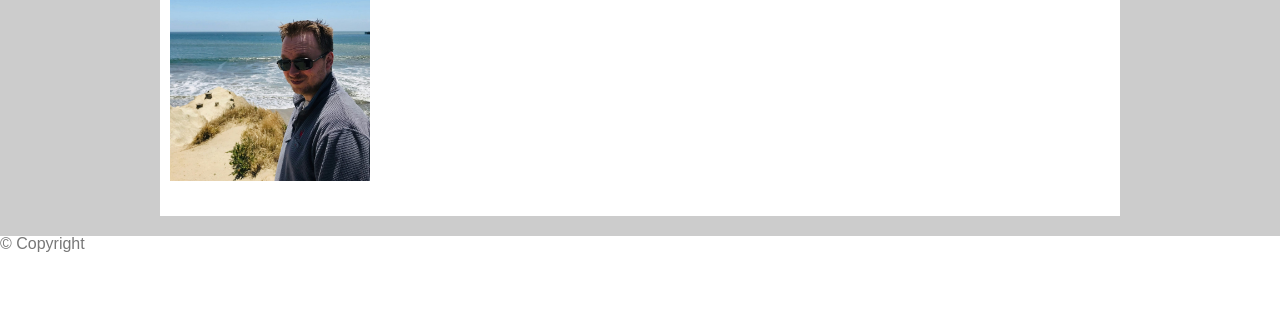
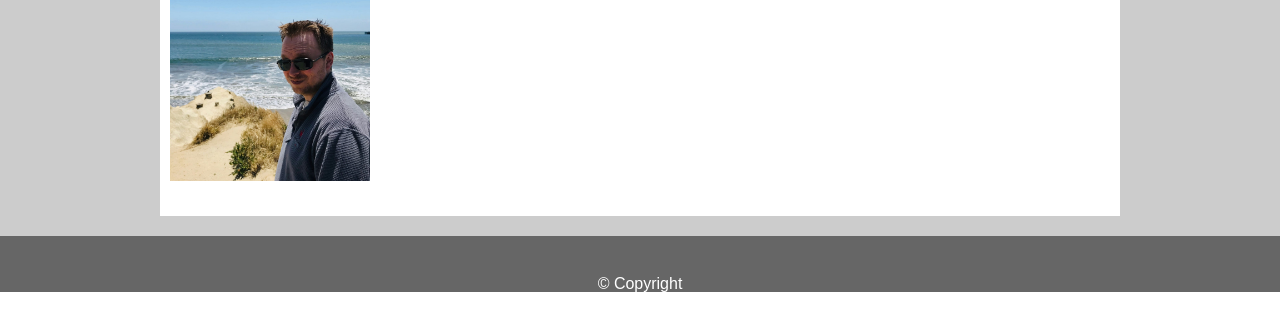
Before and after one commit to Jacobs1986/HW1-Portfolio, a plain HTML site: page index.html in a window 1280 px wide. Shown: the part 169-500 px from the top of the page. Drawn offline with Linux system fonts and the light colour scheme.

Commit message:
Added footer
Added the styling of the footer to style.css

```diff
--- a/assets/style.css
+++ b/assets/style.css
@@ -62,3 +62,16 @@ a, div, footer {
     display: block;
     clear: both;
 }
+
+footer {
+    clear: both;
+    text-align: center;
+    background-color: #666666;
+    padding-top: 20px;
+}
+
+#footer-text {
+    color: white;
+    bottom: 0;
+    padding-top: 20px;
+}
--- a/assets/style_index.css
+++ b/assets/style_index.css
@@ -10,7 +10,3 @@ h2 {
     margin-right: 10px;
     float: left;
 }
-
-footer {
-    clear: both;
-}
--- a/index.html
+++ b/index.html
@@ -36,7 +36,7 @@
     </div>
 
     <footer>
-        &copy Copyright
+        <h3 id="footer-text">&copy Copyright</h3>
     </footer>
 
 </body>
```
